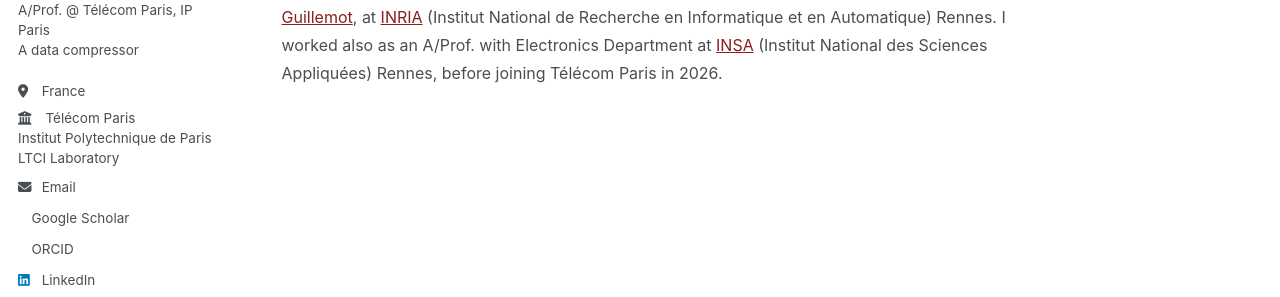
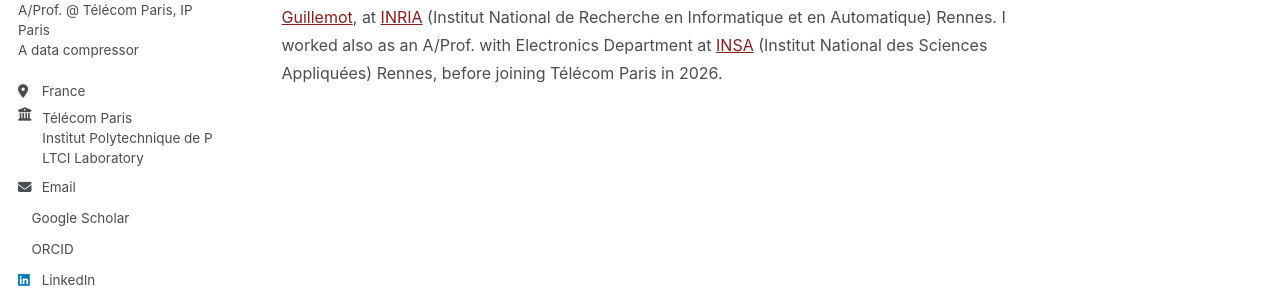
Before and after one commit to xiaoranjiang/xiaoranjiang.github.io, a Jekyll site: the page built from _pages/about.md, in a window 1280 px wide. Shown: the part 355-652 px from the top of the page. Built offline with Jekyll 4.4.1, drawn with Linux system fonts in a browser that asks for light colours; a style sheet for code colours, icons or effects is not loaded.

Commit message:
Update main.scss

```diff
--- a/assets/css/main.scss
+++ b/assets/css/main.scss
@@ -178,3 +178,19 @@
     margin-bottom: 24px !important;
   }
 }
+
+.author__urls li.employer-item {
+  display: flex;
+  align-items: flex-start;
+}
+
+.author__urls li.employer-item > i {
+  flex: 0 0 1.5em;
+  margin-right: 0.3em;
+}
+
+.author__urls li.employer-item .employer-text {
+  flex: 1;
+  min-width: 0;
+  text-align: left;
+}
```
